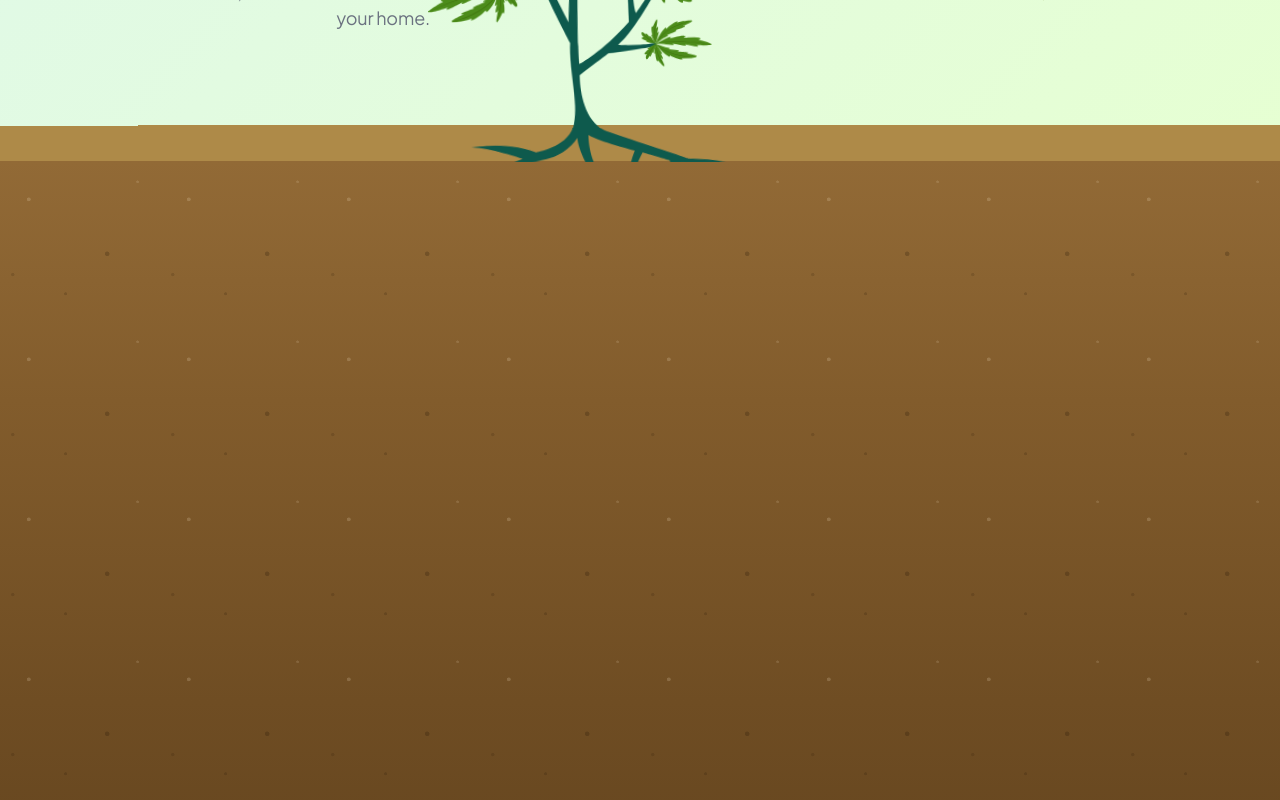
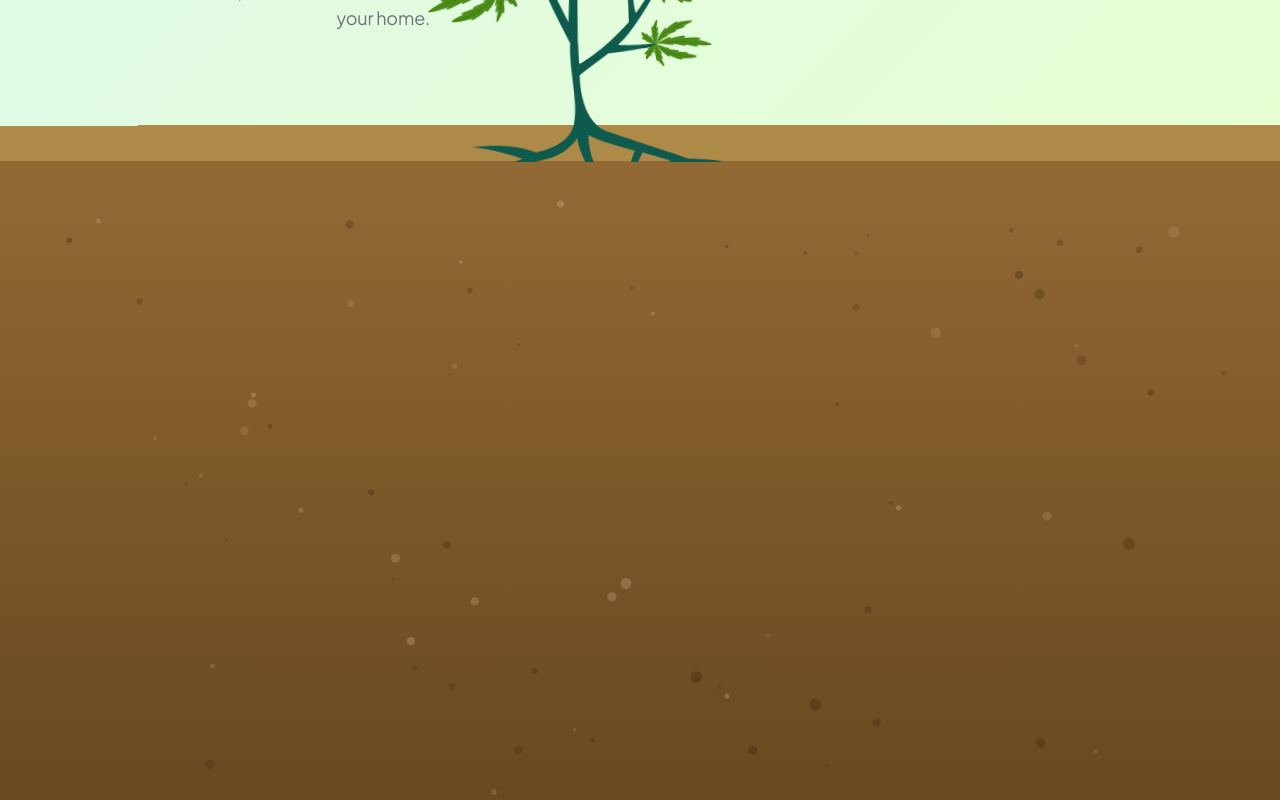
Before and after one commit to Aman-scripts/mmjmarydoc, a Next.js app: page / in a window 1280 px wide. Shown: the part 540-1340 px from the top of the page. Built offline with nearby package versions, Linux system fonts and the light colour scheme.

Commit message:
soil section

```diff
--- a/components/hero.tsx
+++ b/components/hero.tsx
@@ -3,6 +3,7 @@ import { Header } from "@/components/header";
 import { FigmaCanvas } from "@/components/figma-canvas";
 import { MobileHero } from "@/components/mobile-hero";
 import { MagneticHeroPlant } from "@/components/magnetic-hero-plant";
+import { SoilPebbles } from "@/components/soil-pebbles";
 
 function InstagramIcon(props: React.SVGProps<SVGSVGElement>) {
   return (
@@ -93,6 +94,8 @@ function DesktopHero() {
           data-hero-soil
           aria-hidden
         />
+
+        <SoilPebbles style={{ left: SOIL.left, top: SOIL.top, width: SOIL.width, height: SOIL.height }} />
 
         <div
           className="absolute"
--- a/components/mobile-hero.tsx
+++ b/components/mobile-hero.tsx
@@ -1,6 +1,7 @@
 import Image from "next/image";
 import { MobileHeader } from "@/components/mobile-header";
 import { FigmaCanvas } from "@/components/figma-canvas";
+import { SoilPebbles } from "@/components/soil-pebbles";
 
 function InstagramIcon(props: React.SVGProps<SVGSVGElement>) {
   return (
@@ -104,6 +105,8 @@ export function MobileHero() {
           priority
         />
 
+        <SoilPebbles style={{ left: SOIL.left, top: SOIL.top, width: SOIL.width, height: SOIL.height }} />
+
         <div className="absolute" style={{ ...PLANT }}>
           <Image
             src="/hero-plant-mobile.svg"
--- /dev/null
+++ b/components/soil-pebbles.tsx
@@ -0,0 +1,105 @@
+import { cn } from "@/lib/utils";
+
+export type Pebble = { x: number; y: number; r: number; color?: string };
+
+/**
+ * Scattered positions (% of box) and radii (px) — hand-placed with uneven
+ * spacing (tight clusters next to bare gaps) and a wide size range (tiny
+ * grit next to bigger stones), so it doesn't read as a grid of dots.
+ */
+const DEFAULT_PEBBLES: Pebble[] = [
+  { x: 2, y: 70, r: 2.2 },
+  { x: 5.5, y: 85, r: 4.6 },
+  { x: 11, y: 62, r: 1.2 },
+  { x: 17, y: 91, r: 2.8 },
+  { x: 23, y: 68, r: 1.5 },
+  { x: 25, y: 80, r: 3.6 },
+  { x: 33, y: 60, r: 1.3 },
+  { x: 40, y: 88, r: 5.2 },
+  { x: 42, y: 71, r: 1.7 },
+  { x: 53, y: 63, r: 2.4 },
+  { x: 58, y: 84, r: 1.3 },
+  { x: 64, y: 92, r: 3.2 },
+  { x: 65, y: 66, r: 1.6 },
+  { x: 74, y: 78, r: 4 },
+  { x: 83, y: 61, r: 1.4 },
+  { x: 85, y: 74, r: 2.6 },
+  { x: 90, y: 89, r: 1.8 },
+  { x: 96, y: 68, r: 3.4 },
+];
+
+/**
+ * public/hero-soil.png draws its pebbles as plain flat, fully-opaque circles
+ * — each dot is just the *other* soil tone (a light #AE8A48 dot sitting on
+ * the dark #926A36 fill, or vice versa), no gradient sheen. This matches
+ * that: one flat color per dot, hard-edged.
+ */
+const LIGHT_TONE = "#AE8A48";
+
+export function pebbleImage(pebbles: Pebble[], color: string = LIGHT_TONE) {
+  return pebbles
+    .map((p) => {
+      const c = p.color ?? color;
+      return `radial-gradient(circle at ${p.x}% ${p.y}%, ${c} 0, ${c} ${p.r}px, transparent ${p.r + 1}px)`;
+    })
+    .join(", ");
+}
+
+/** Deterministic PRNG (mulberry32) — same output on server and client, so no hydration mismatch. */
+function mulberry32(seed: number) {
+  let a = seed;
+  return () => {
+    a |= 0;
+    a = (a + 0x6d2b79f5) | 0;
+    let t = Math.imul(a ^ (a >>> 15), 1 | a);
+    t = (t + Math.imul(t ^ (t >>> 7), 61 | t)) ^ t;
+    return ((t ^ (t >>> 14)) >>> 0) / 4294967296;
+  };
+}
+
+/**
+ * Scatters `count` pebbles across a 0-100% field with no repeating unit —
+ * for large areas, tiling a small hand-placed swatch (however irregular)
+ * still stamps the same shape over and over and reads as a grid once you
+ * step back. A single non-tiled random field avoids that entirely. Sizes
+ * skew small (squared random roll) so big stones stay rare, like real
+ * grit — mirroring the mostly-tiny, occasionally-bigger dots already in
+ * public/hero-soil.png.
+ */
+export function generatePebbleField(count: number, seed: number): Pebble[] {
+  const rand = mulberry32(seed);
+  const pebbles: Pebble[] = [];
+  for (let i = 0; i < count; i++) {
+    const x = Number((2 + rand() * 96).toFixed(1));
+    const y = Number((2 + rand() * 96).toFixed(1));
+    const r = Number((1 + Math.pow(rand(), 2.2) * 4.5).toFixed(1));
+    const light = rand() > 0.5;
+    const alpha = 0.16 + rand() * 0.2;
+    const color = light
+      ? `rgba(255,241,214,${alpha.toFixed(2)})`
+      : `rgba(28,16,4,${(alpha * 1.3).toFixed(2)})`;
+    pebbles.push({ x, y, r, color });
+  }
+  return pebbles;
+}
+
+/** Small flat pebbles scattered across a soil band, styled like the dots already baked into hero-soil.png. */
+export function SoilPebbles({
+  className,
+  style,
+  pebbles = DEFAULT_PEBBLES,
+  color,
+}: {
+  className?: string;
+  style?: React.CSSProperties;
+  pebbles?: Pebble[];
+  color?: string;
+}) {
+  return (
+    <div
+      aria-hidden
+      className={cn("pointer-events-none absolute", className)}
+      style={{ backgroundImage: pebbleImage(pebbles, color), ...style }}
+    />
+  );
+}
--- a/components/stats-section.tsx
+++ b/components/stats-section.tsx
@@ -4,6 +4,7 @@ import { useEffect, useLayoutEffect, useRef, useState } from "react";
 import gsap from "gsap";
 import { ScrollTrigger } from "gsap/ScrollTrigger";
 import { FigmaCanvas } from "@/components/figma-canvas";
+import { generatePebbleField, pebbleImage } from "@/components/soil-pebbles";
 import ScrollFloat from "@/components/ScrollFloat";
 import { mobileHeaderOffsetPx, scrollStartBelowMobileHeader } from "@/lib/utils";
 
@@ -25,14 +26,16 @@ const CONTAINER = { left: 185, width: 1069 };
 const SOIL_BG =
   "linear-gradient(180deg, #926A36 0%, #825C2C 20%, #6F4D23 45%, #5E401C 70%, #513617 88%, #452D13 100%)";
 
-/** Cheap speckle overlay so the flat gradient reads as grainy earth. */
-const SOIL_GRAIN = [
-  "radial-gradient(circle at 18% 24%, rgba(255,241,214,0.30) 0 1.6px, transparent 2.2px)",
-  "radial-gradient(circle at 67% 58%, rgba(28,16,4,0.36) 0 2px, transparent 2.6px)",
-  "radial-gradient(circle at 41% 83%, rgba(28,16,4,0.28) 0 1.2px, transparent 1.8px)",
-  "radial-gradient(circle at 86% 13%, rgba(255,241,214,0.22) 0 1.1px, transparent 1.6px)",
-  "radial-gradient(circle at 8% 71%, rgba(28,16,4,0.24) 0 1.4px, transparent 2px)",
-].join(", ");
+/**
+ * Small pebbles scattered across the whole soil track (not tiled — this
+ * section is 150vh tall, and repeating even an irregular swatch that many
+ * times still stamps a visible grid). One non-repeating random field, sized
+ * to the full track, so no periodicity shows. Flat, hard-edged dots — same
+ * language as the pebbles baked into public/hero-soil.png (see
+ * soil-pebbles.tsx) — just lightly transparent since this track's
+ * background tone keeps shifting with depth.
+ */
+const SOIL_GRAIN = pebbleImage(generatePebbleField(110, 1337));
 
 /** Foreground palette for content sitting on the soil. */
 const ON_SOIL_TEXT = "#F6EFDF";
@@ -195,7 +198,7 @@ export function StatsSection() {
       <div
         aria-hidden
         className="pointer-events-none absolute inset-0 opacity-60"
-        style={{ backgroundImage: SOIL_GRAIN, backgroundSize: "160px 160px" }}
+        style={{ backgroundImage: SOIL_GRAIN, backgroundSize: "100% 100%", backgroundRepeat: "no-repeat" }}
       />
       <section className="sticky top-[var(--mobile-header-offset)] flex items-start justify-center overflow-hidden py-6 lg:top-0 lg:py-16">
         <div className="w-full">
```
Also changed, not shown: .scratch-shot.js (added), .scratch-shot2.js (added), .scratch-shot3.js (added), .scratch-shot4.js (added), .scratch-shot5.js (added), .scratch-shot6.js (added), 1 other file (tests, documents, lock files or other folders).
